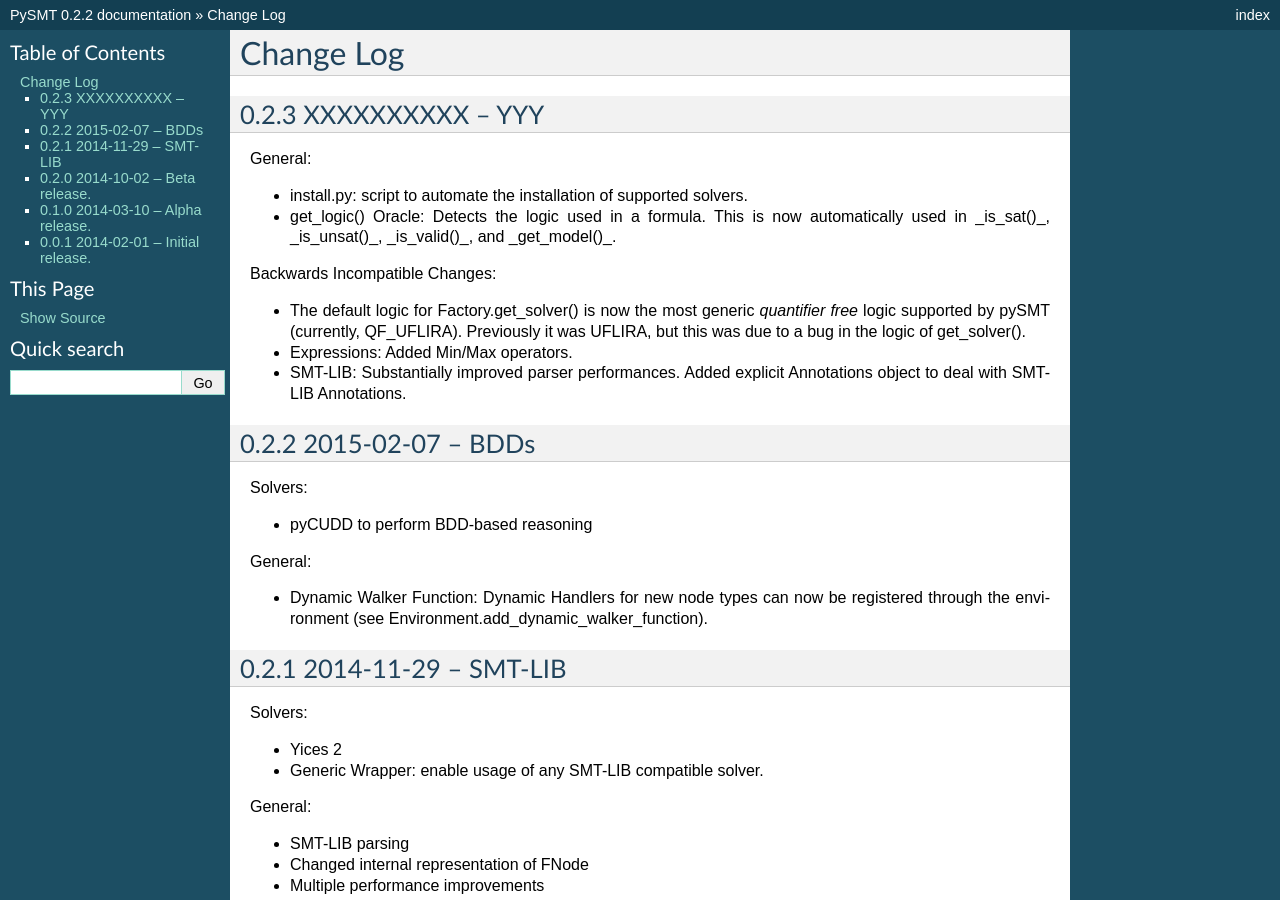
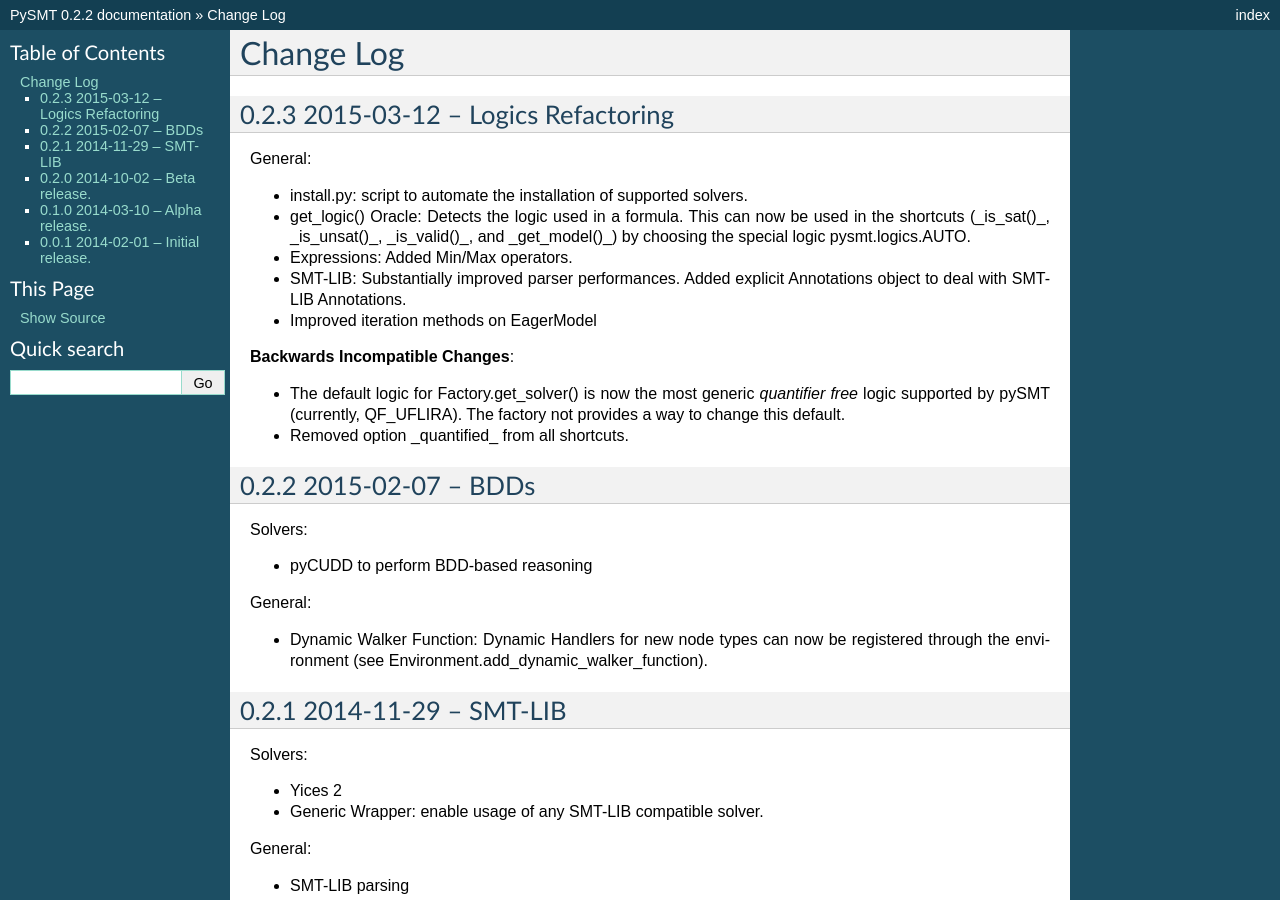
Before and after one commit to pysmt/pysmt, a Sphinx documentation site: the page built from docs/CHANGES.rst, in a window 1280 px wide and 900 px high. Built offline with Sphinx 7.4.7, drawn with Linux system fonts in a browser that asks for light colours; formulas are drawn with MathJax 3; pages that are not in the unit, such as notebooks, are missing from menus.

Commit message:
Update CHANGES.rst

```diff
--- a/docs/CHANGES.rst
+++ b/docs/CHANGES.rst
@@ -1,28 +1,32 @@
 Change Log
 ==========
 
-0.2.3 XXXXXXXXXX -- YYY
------------------------
+0.2.3 2015-03-12 -- Logics Refactoring
+--------------------------------------
 
 General:
 
 * install.py: script to automate the installation of supported
   solvers.
-* get_logic() Oracle: Detects the logic used in a formula. This is now
-  automatically used in _is_sat()_, _is_unsat()_, _is_valid()_, and
-  _get_model()_.
 
-Backwards Incompatible Changes:
-
-* The default logic for Factory.get_solver() is now the most generic
-  *quantifier free* logic supported by pySMT (currently,
-  QF_UFLIRA). Previously it was UFLIRA, but this was due to a bug in
-  the logic of get_solver().
+* get_logic() Oracle: Detects the logic used in a formula. This can now be used in the shortcuts (_is_sat()_, _is_unsat()_, _is_valid()_, and
+  _get_model()_) by choosing the special logic pysmt.logics.AUTO.
 
 * Expressions: Added Min/Max operators.
 
 * SMT-LIB: Substantially improved parser performances. Added explicit
   Annotations object to deal with SMT-LIB Annotations.
+
+* Improved iteration methods on EagerModel
+
+**Backwards Incompatible Changes**:
+
+* The default logic for Factory.get_solver() is now the most generic
+  *quantifier free* logic supported by pySMT (currently,
+  QF_UFLIRA). The factory not provides a way to change this default.
+
+* Removed option _quantified_ from all shortcuts.
+
 
 
 0.2.2 2015-02-07 -- BDDs
```
